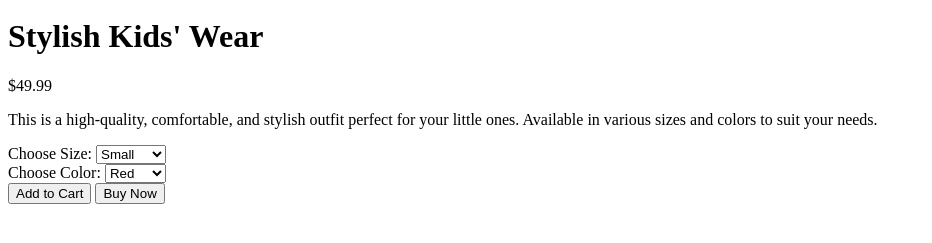
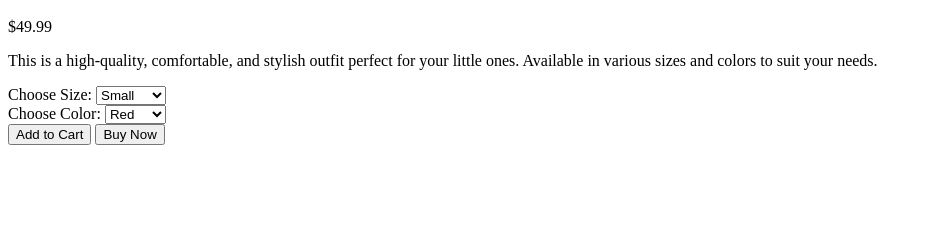
Before and after one commit to sk-sanju/MitrWeavers, a plain HTML site: page product.html in a window 1280 px wide. Shown: the part 29-272 px from the top of the page, without its empty margins (0-932 px from the left). Drawn offline with Linux system fonts and the light colour scheme.

Commit message:
change some things

```diff
--- a/product.html
+++ b/product.html
@@ -13,7 +13,7 @@
             <img src="" alt="Product Image">
         </div>
         <div class="product-details">
-            <h1 class="product-title">Stylish Kids' Wear</h1>
+            <h1 class="product-title"></h1>
             <p class="product-price">$49.99</p>
             <p class="product-description">This is a high-quality, comfortable, and stylish outfit perfect for your little ones. Available in various sizes and colors to suit your needs.</p>
             <div class="options">
```
